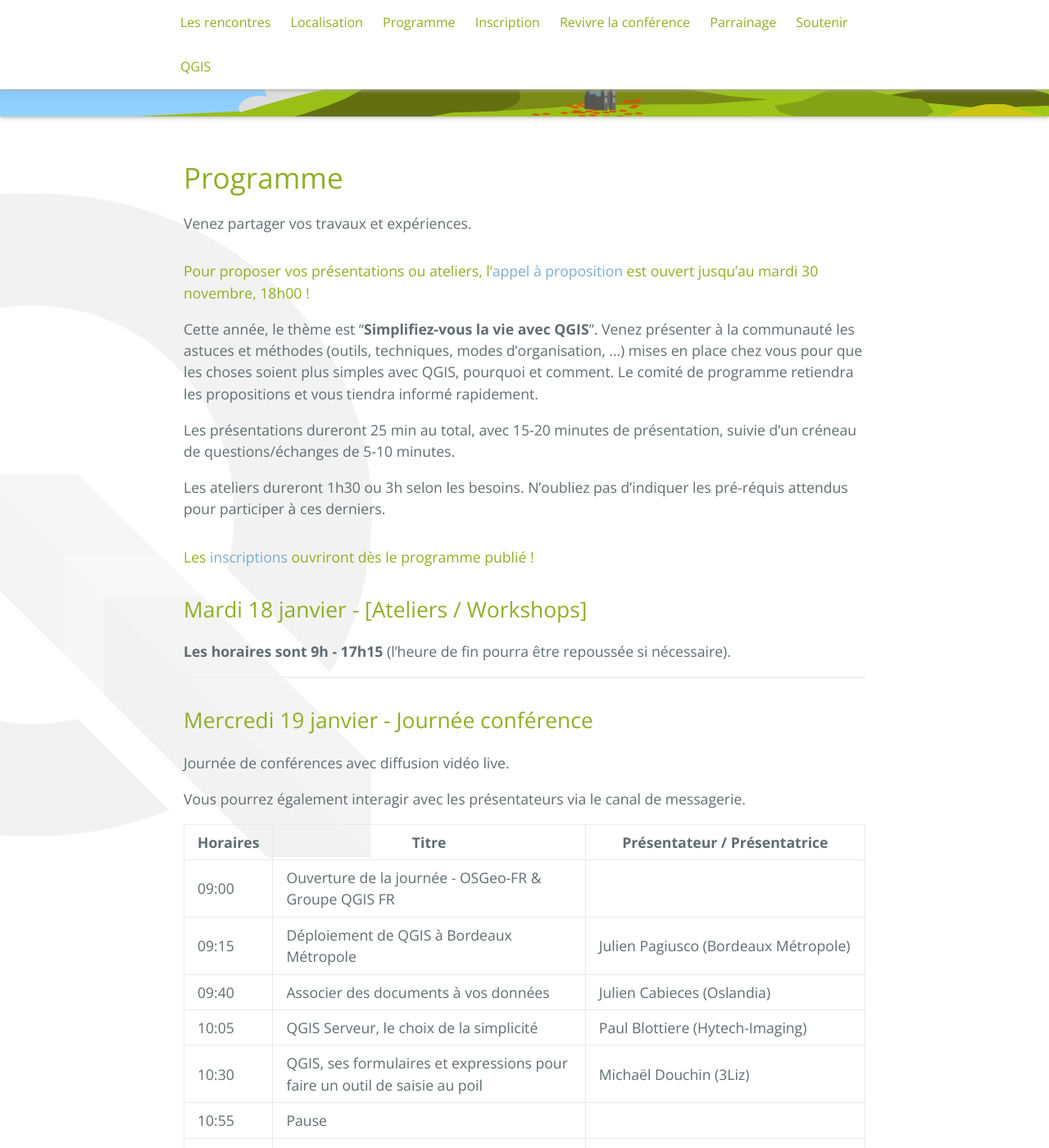
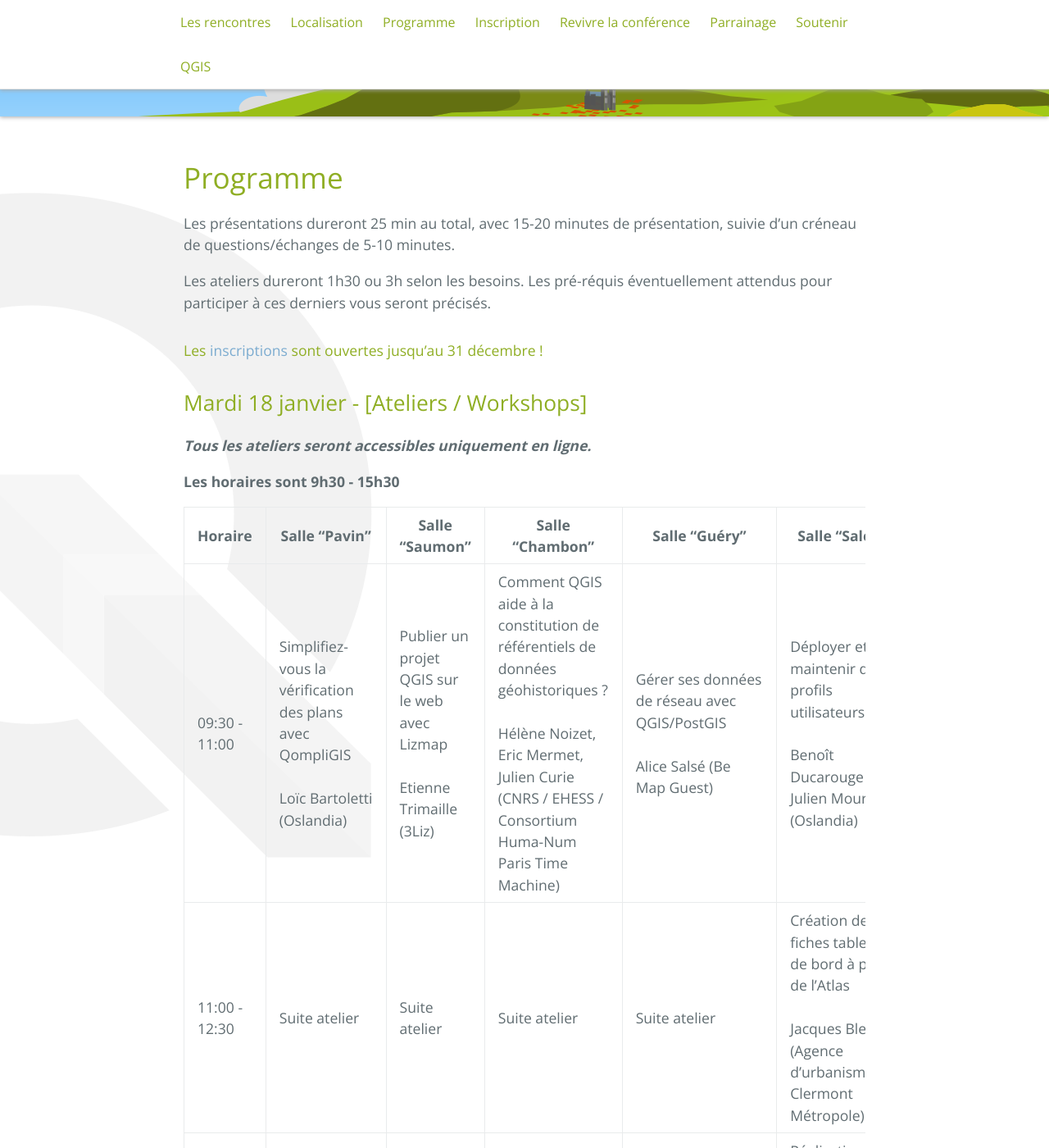
Before and after one commit to OSGeo-fr/QGIS-conf-fr-website, a Jekyll site: the page built from z20_programme.md, in a window 1280 px wide and 1400 px high, scrolled down 253 px. Shown: the whole window at 82% size. Built offline with Jekyll 4.4.1, drawn with Linux system fonts in a browser that asks for light colours; some of the changed text lies outside the part shown.

Commit message:
Ajout ateliers

```diff
--- a/z20_programme.md
+++ b/z20_programme.md
@@ -5,23 +5,25 @@ tagline: Voici notre programme pour ces rencontres
 menu: header
 ---
 
-Venez partager vos travaux et expériences.
-
-#### Pour proposer vos présentations ou ateliers, l'[appel à proposition](../2021/11/22/appels_a_proposition.html) est ouvert jusqu'au mardi 30 novembre, 18h00 !
-
-Cette année, le thème est “<b>Simplifiez-vous la vie avec QGIS</b>”. Venez présenter à la communauté les astuces et méthodes (outils, techniques, modes d'organisation, ...) mises en place chez vous pour que les choses soient plus simples avec QGIS, pourquoi et comment. Le comité de programme retiendra les propositions et vous tiendra informé rapidement.
-
 Les présentations dureront 25 min au total, avec 15-20 minutes de présentation, suivie d'un créneau de questions/échanges de 5-10 minutes.
 
-Les ateliers dureront 1h30 ou 3h selon les besoins. N'oubliez pas d'indiquer les pré-réquis attendus pour participer à ces derniers.
+Les ateliers dureront 1h30 ou 3h selon les besoins. Les pré-réquis éventuellement attendus pour participer à ces derniers vous seront précisés.
 
 
-
-#### Les [inscriptions](/z25_inscription.html) ouvriront dès le programme publié  !
+#### Les [inscriptions](/z25_inscription.html) sont ouvertes jusqu'au 31 décembre !
 
 ## Mardi 18 janvier - [Ateliers / Workshops]
 
-**Les horaires sont 9h - 17h15** (l'heure de fin pourra être repoussée si nécessaire).
+
+**_Tous les ateliers seront accessibles uniquement en ligne._**
+
+**Les horaires sont 9h30 - 15h30**
+
+| Horaire       | Salle "Pavin"                                                                                  | Salle "Saumon"                                                                      | Salle "Chambon"                                                                                                                                                                         | Salle "Guéry"                                                                       | Salle "Salers"                                                                                                                       | Salle "Sioule"                                           |
+| ------------- | ---------------------------------------------------------------------------------------------- | ----------------------------------------------------------------------------------- | --------------------------------------------------------------------------------------------------------------------------------------------------------------------------------------- | ----------------------------------------------------------------------------------- | ------------------------------------------------------------------------------------------------------------------------------------ | -------------------------------------------------------- |
+| 09:30 - 11:00 | Simplifiez-vous la vérification des plans avec QompliGIS<br><br>Loïc Bartoletti (Oslandia)<br> | Publier un projet QGIS sur le web avec Lizmap<br><br>Etienne Trimaille (3Liz)       | Comment QGIS aide à la constitution de référentiels de données géohistoriques ?<br><br>Hélène Noizet, Eric Mermet, Julien Curie (CNRS / EHESS / Consortium Huma-Num Paris Time Machine) | Gérer ses données de réseau avec QGIS/PostGIS<br><br>Alice Salsé (Be Map Guest)<br> | Déployer et maintenir des profils utilisateurs<br><br>Benoît Ducarouge et Julien Moura (Oslandia)                                     | Ateliers discussion thématique<br><br>Groupe QGIS-fr<br> |
+| 11:00 - 12:30 | Suite atelier                                                                                  | Suite atelier                                                                       | Suite atelier                                                                                                                                                                           | Suite atelier                                                                       | Création de fiches tableau de bord à partir de l'Atlas<br><br>Jacques Blenner (Agence d'urbanisme Clermont Métropole)<br>            | Suite atelier                                            |
+| 14:00 - 15:30 | Esthétisez vos cartes issues d'OSM<br><br>Alice Caron (Les Artisans cartographes)<br>          | Les easter eggs de QGIS : chasser et être chassé<br><br>Julien Moura (GeoTribu)<br> | Fonctionnement du modeleur graphique<br><br>Marjorie Fangain (Keolis) et Pierre Serafini (Sopreco)<br>                                                                                   | Géoréférencement des plans anciens<br><br>Yves Michelin (VetAgro Sup)               | Réalisation d'une carte animée sur la base d'un paramètre temporel<br><br>Sylvain Massol (Communauté d'agglomération de l'albigeois) | Suite atelier                                            |
 
 ---
 
```
